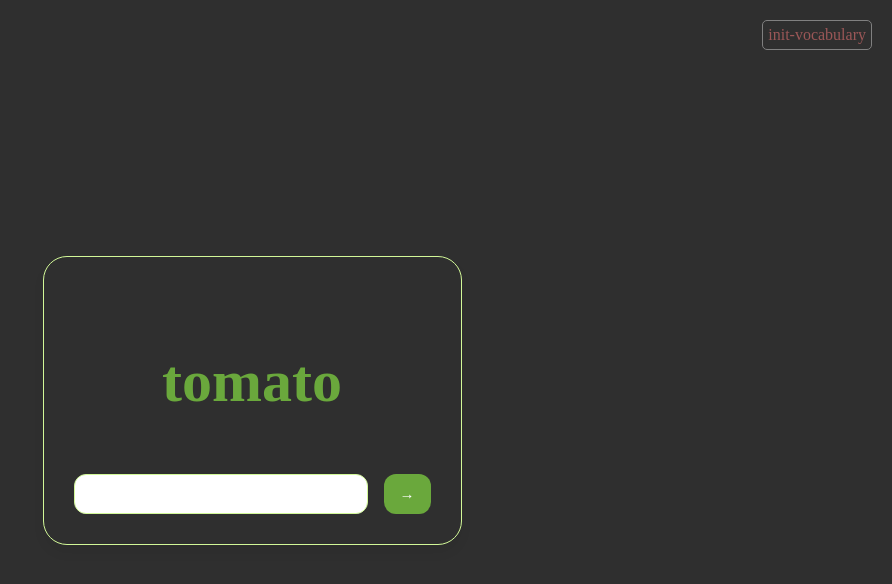
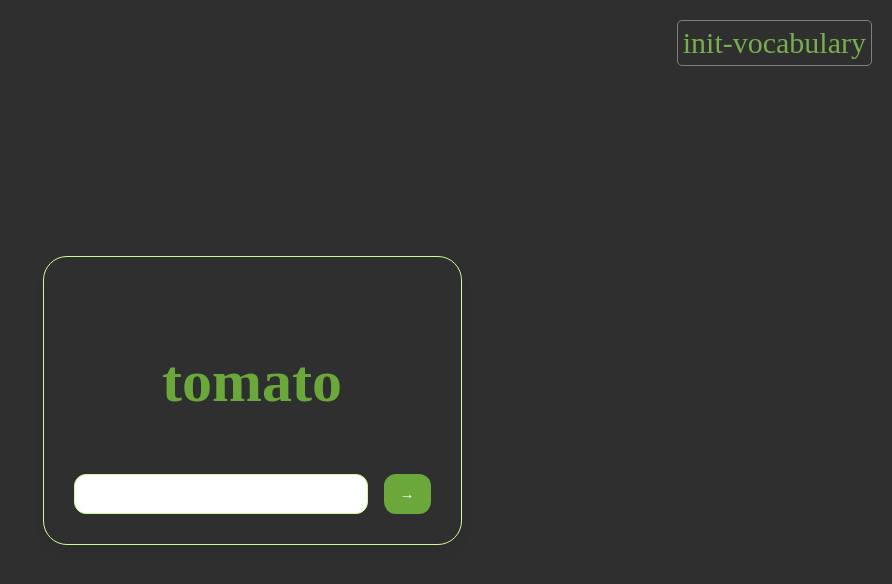
Before and after one commit to KiwiUserSFTW/language-cards, a React (Vite) app: page /cards in a window 1280 px wide. Shown: the top 584 px of the page, without its empty margins (388-1280 px from the left). Built offline with nearby package versions, Linux system fonts and the light colour scheme.

Commit message:
cards page tabSwitcher connected

```diff
--- a/src/components/cards/cards.tsx
+++ b/src/components/cards/cards.tsx
@@ -1,5 +1,6 @@
 // react
 import { FC, useEffect, useState } from "react";
+import { useNavigate, useLocation } from "react-router-dom";
 
 // styles
 import "./cards.scss";
@@ -9,19 +10,27 @@ const getRandomCard = (cardsList: Record<string, string>) => {
   const entries = Object.entries(cardsList);
   return entries[Math.floor(Math.random() * entries.length)];
 };
+
 import { getVocabulary, getVocabularys } from "../../data/vocabulary";
 
 // components
 import Card from "./card/card";
+import TabSwitcher from "../general/tabSwitcher/tabSwitcher";
 
 // types
 import { cardsDataType } from "../../data/vocabulary";
-import TabSwitcher from "../general/tabSwitcher/tabSwitcher";
-import { useNavigate } from "react-router-dom";
 
 const Cards: FC = () => {
-  const cardsData = getVocabulary("init-vocabulary") || {};
-  const [cardsList, setCardsList] = useState<cardsDataType>(cardsData);
+  const navigate = useNavigate();
+  const location = useLocation();
+  const queryParams = new URLSearchParams(location.search);
+  const selectedId = queryParams.get("id") || "none";
+  const [dictionary, setDictionary] = useState(selectedId);
+
+  const [cardsList, setCardsList] = useState<cardsDataType>({
+    name: "apple",
+    answer: "apple",
+  });
   const [currentCard, setCurrentCard] = useState<{
     value: string;
     answer: string;
@@ -29,33 +38,38 @@ const Cards: FC = () => {
     value: "apple",
     answer: "яблуко",
   });
+
   const updateCards = (value: string) => {
-    const { [value]: deletedValue, ...newState } = cardsList;
-    setCardsList(newState);
+    // eslint-disable-next-line @typescript-eslint/no-unused-vars
+    const { [value]: deletedValue, ...newList } = cardsList;
+    setCardsList(newList);
   };
 
-  useEffect(() => {
-    setCardsList({ ...cardsList, newValue: "translate" });
-  }, []);
-
+  // pick next random card
   useEffect(() => {
     const [value, answer] = getRandomCard(cardsList);
     setCurrentCard({ value, answer });
   }, [cardsList]);
 
-  // get rid of
-  const navigate = useNavigate();
+  useEffect(() => {
+    if (dictionary) {
+      const vocab = getVocabulary(dictionary);
+      setCardsList(vocab);
+    }
+  }, [dictionary]);
 
-  const navigateTo = (name: string) => {
-    navigate("?id=" + name);
-  };
-
-  const tabs = Object.keys(getVocabularys()).map((vocabulary) => {
-    return { name: vocabulary, onClick: () => navigateTo(vocabulary) };
+  const dictionariesTabs = Object.keys(getVocabularys()).map((vocabulary) => {
+    return {
+      name: vocabulary,
+      onClick: () => {
+        navigate("?id=" + vocabulary);
+        setDictionary(vocabulary);
+      },
+    };
   });
   return (
     <div className="cards">
-      <TabSwitcher tabs={tabs} />
+      <TabSwitcher tabs={dictionariesTabs} />
       <Card
         value={currentCard.value}
         answer={currentCard.answer}
--- a/src/components/general/tabSwitcher/tabSwitcher.scss
+++ b/src/components/general/tabSwitcher/tabSwitcher.scss
@@ -5,6 +5,7 @@
         border: 1px solid grey;
         border-radius: 5px;
         cursor: pointer;
+        font-size: 30px;
     }
 
     position: absolute;
@@ -13,6 +14,6 @@
     color: white;
 
     .active {
-        color: rgb(155, 87, 87);
+        color: #77ae4f;
     }
 }
--- a/src/components/general/tabSwitcher/tabSwitcher.tsx
+++ b/src/components/general/tabSwitcher/tabSwitcher.tsx
@@ -1,5 +1,5 @@
 // react
-import { FC, ReactNode, useEffect, useState } from "react";
+import { FC, useEffect, useState } from "react";
 import { useSearchParams } from "react-router-dom";
 
 // styles
@@ -14,9 +14,8 @@ type tabType = {
   onClick: () => void;
 };
 
-const TabSwitcher: FC<TabSwitcherType> = ({ tabs: tabsData }) => {
-  const [tabs, setTabs] = useState(tabsData);
-  const [activeTab, setActiveTab] = useState(tabsData[0].name);
+const TabSwitcher: FC<TabSwitcherType> = ({ tabs }) => {
+  const [activeTab, setActiveTab] = useState(tabs[0].name);
 
   const [searchParams] = useSearchParams();
   const id = searchParams.get("id");
--- a/src/data/vocabulary.ts
+++ b/src/data/vocabulary.ts
@@ -73,7 +73,9 @@ export const deleteVocabulary = (key: string) => {
 export const getVocabulary = (key: string) => {
   if (!vocabulary[key]) {
     console.error(`Vocabulary with key "${key}" does not exist.`);
-    return;
+
+    const firstKey = Object.keys(vocabulary)[0];
+    return vocabulary[firstKey] || initialDictionaries["init-vocabulary"];
   }
   return vocabulary[key];
 };
```
